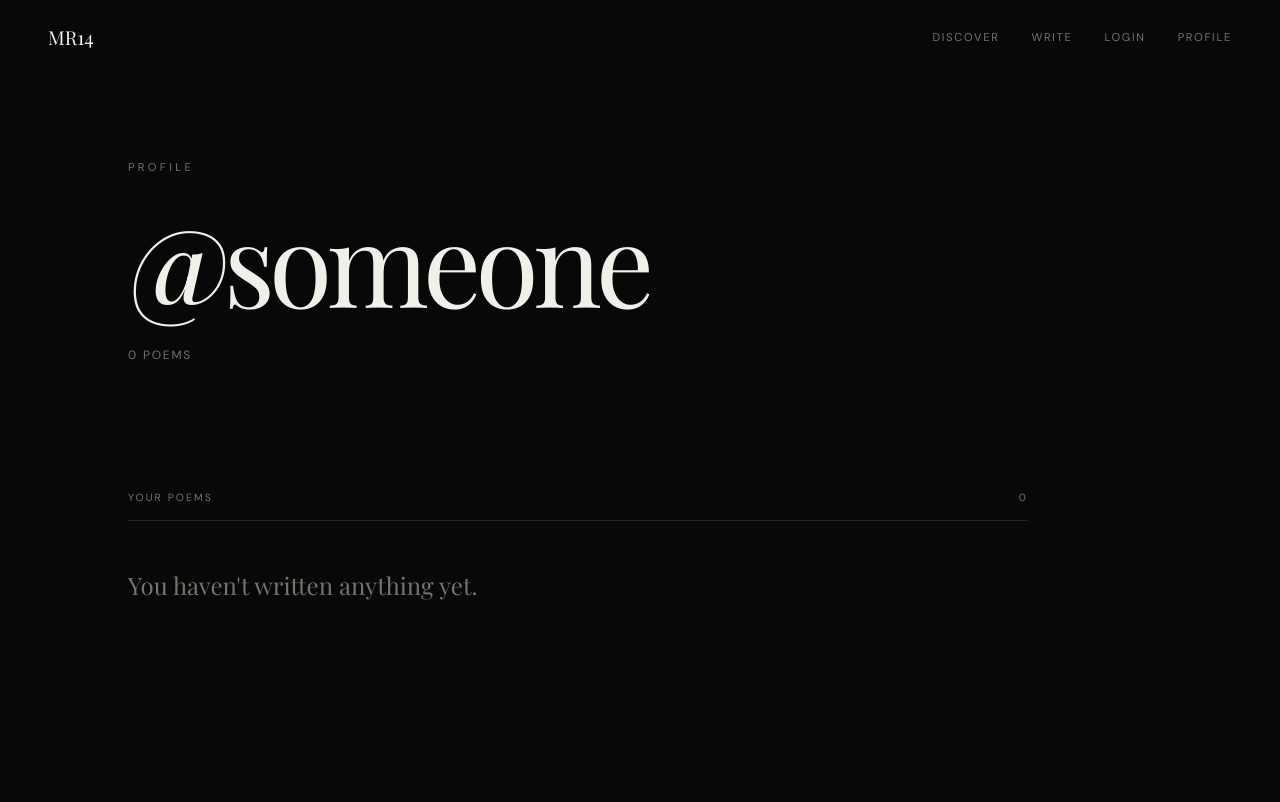
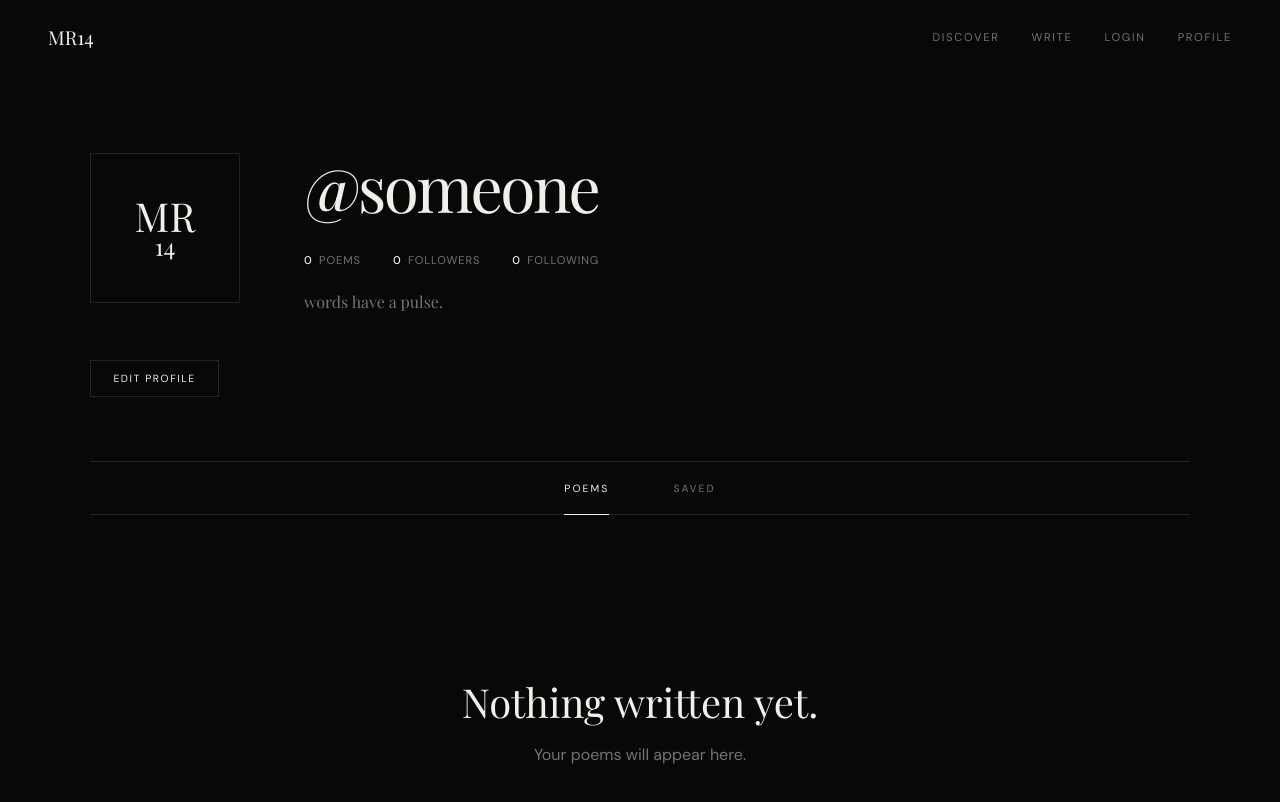
Before and after one commit to skit-devops-2026/devops-24ESKCS115, a React (Vite) app in the folder client/: page /profile in a window 1280 px wide. Shown: the top 802 px of the page. Built offline with nearby package versions, Linux system fonts and the light colour scheme.

Commit message:
MR14 first prototype

```diff
--- a/client/src/App.jsx
+++ b/client/src/App.jsx
@@ -12,6 +12,17 @@ import Profile from "./pages/Profile";
 
 function App() {
   const [poems, setPoems] = useState(poemsData);
+  const [savedPoems, setSavedPoems] = useState([]);
+
+  const toggleSave = (poemId) => {
+  setSavedPoems((currentSaved) => {
+    if (currentSaved.includes(poemId)) {
+      return currentSaved.filter((id) => id !== poemId);
+    }
+
+    return [...currentSaved, poemId];
+  });
+};
 
   return (
     <BrowserRouter>
@@ -20,13 +31,37 @@ function App() {
       <Routes>
         <Route
   path="/profile"
-  element={<Profile poems={poems} />}
+  element={
+    <Profile
+      poems={poems}
+      savedPoems={savedPoems}
+    />
+  }
 />
         <Route
   path="/poem/:id"
   element={<Poem poems={poems} />}
 />
-        <Route path="/" element={<Home poems={poems} />} />
+        <Route
+  path="/"
+  element={
+    <Home
+      poems={poems}
+      savedPoems={savedPoems}
+      toggleSave={toggleSave}
+    />
+  }
+/>
+<Route
+  path="/discover"
+  element={
+    <Discover
+      poems={poems}
+      savedPoems={savedPoems}
+      toggleSave={toggleSave}
+    />
+  }
+/>
 
         <Route
           path="/discover"
--- a/client/src/components/PoemCard.jsx
+++ b/client/src/components/PoemCard.jsx
@@ -1,12 +1,14 @@
 import { useState } from "react";
 import { Link } from "react-router-dom";
 
-function PoemCard({ id, number, title, author, poem }) {
+function PoemCard({ id, number, title, author, poem, saved, onSave }) {
   const [liked, setLiked] = useState(false);
   const [likeCount, setLikeCount] = useState(0);
   const [comments, setComments] = useState([]);
   const [comment, setComment] = useState("");
-
+const handleSave = () => {
+  setSaved(!saved);
+};
   const handleLike = () => {
     setLiked(!liked);
     setLikeCount(liked ? likeCount - 1 : likeCount + 1);
@@ -70,6 +72,12 @@ function PoemCard({ id, number, title, author, poem }) {
           >
             share ↗
           </button>
+<button
+  className={`save-button ${saved ? "saved" : ""}`}
+  onClick={() => onSave(id)}
+>
+  {saved ? "saved" : "save"}
+</button>
 
           <Link
             to={`/poem/${id}`}
--- a/client/src/index.css
+++ b/client/src/index.css
@@ -700,86 +700,289 @@ body {
 }
 .profile {
   min-height: 100vh;
-  padding: 10rem 10vw;
+  padding: 9rem 6vw 5rem;
 }
 
 .profile-header {
-  margin-bottom: 8rem;
-  animation: pageReveal 1s ease forwards;
+  max-width: 1100px;
+  margin: 0 auto;
+  padding-bottom: 4rem;
+  animation: pageReveal 0.8s ease forwards;
 }
 
-.profile-header > p:first-child {
-  margin-bottom: 2rem;
+.profile-identity {
+  display: flex;
+  align-items: center;
+  gap: 4rem;
+}
+
+.profile-mark {
+  width: 150px;
+  height: 150px;
+  flex-shrink: 0;
+  display: flex;
+  flex-direction: column;
+  justify-content: center;
+  align-items: center;
+  border: 1px solid #242426;
+  font-family: "Playfair Display", serif;
+  font-size: 2.5rem;
+  line-height: 0.7;
+}
+
+.profile-mark span {
+  margin-top: 0.5rem;
+  font-size: 1.5rem;
+}
+
+.profile-info h1 {
+  font-family: "Playfair Display", serif;
+  font-size: clamp(2.5rem, 5vw, 4.5rem);
+  font-weight: 400;
+  letter-spacing: -0.04em;
+}
+
+.profile-stats {
+  display: flex;
+  gap: 2rem;
+  margin-top: 1.5rem;
+}
+
+.profile-stats span {
+  display: flex;
+  gap: 0.4rem;
+  color: #77736c;
   font-size: 0.7rem;
-  letter-spacing: 0.3em;
+  letter-spacing: 0.08em;
+  text-transform: uppercase;
+}
+
+.profile-stats strong {
+  color: #f1efe9;
+  font-weight: 500;
+}
+
+.profile-bio {
+  margin-top: 1.5rem;
+  color: #77736c;
+  font-family: "Playfair Display", serif;
+  font-size: 1rem;
+}
+
+.profile-edit {
+  margin-top: 3rem;
+  padding: 0.7rem 1.4rem;
+  border: 1px solid #242426;
+  background: transparent;
+  color: #f1efe9;
+  font-family: "DM Sans", sans-serif;
+  font-size: 0.65rem;
+  letter-spacing: 0.15em;
+  text-transform: uppercase;
+  cursor: pointer;
+  transition:
+    background 0.3s ease,
+    color 0.3s ease;
+}
+
+.profile-edit:hover {
+  background: #f1efe9;
+  color: #080808;
+}
+
+.profile-tabs {
+  max-width: 1100px;
+  margin: 0 auto;
+  display: flex;
+  justify-content: center;
+  gap: 4rem;
+  border-top: 1px solid #242426;
+  border-bottom: 1px solid #242426;
+}
+
+.profile-tabs button {
+  position: relative;
+  padding: 1.2rem 0;
+  border: none;
+  background: transparent;
+  color: #77736c;
+  font-family: "DM Sans", sans-serif;
+  font-size: 0.65rem;
+  letter-spacing: 0.2em;
+  cursor: pointer;
+}
+
+.profile-tabs button.active {
+  color: #f1efe9;
+}
+
+.profile-tabs button.active::after {
+  content: "";
+  position: absolute;
+  bottom: -1px;
+  left: 0;
+  width: 100%;
+  height: 1px;
+  background: #f1efe9;
+}
+
+.profile-grid {
+  max-width: 1100px;
+  margin: 2rem auto 0;
+  display: grid;
+  grid-template-columns: repeat(3, 1fr);
+  gap: 2px;
+}
+
+.profile-poem {
+  position: relative;
+  min-height: 300px;
+  padding: 2rem;
+  border: 1px solid #242426;
+  background: #0c0c0d;
+  color: #f1efe9;
+  text-decoration: none;
+  overflow: hidden;
+  transition:
+    background 0.4s ease,
+    transform 0.4s ease;
+}
+
+.profile-poem:hover {
+  background: #121214;
+  transform: translateY(-3px);
+}
+
+.profile-poem-category {
+  font-size: 0.6rem;
+  letter-spacing: 0.2em;
+  text-transform: uppercase;
   color: #77736c;
 }
 
-.profile-header h1 {
+.profile-poem h2 {
+  margin-top: 4rem;
   font-family: "Playfair Display", serif;
-  font-size: clamp(4rem, 9vw, 9rem);
+  font-size: 2rem;
   font-weight: 400;
-  line-height: 0.95;
-  letter-spacing: -0.05em;
+  line-height: 1.05;
 }
 
-.profile-count {
-  margin-top: 2rem;
+.profile-poem p {
+  margin-top: 1rem;
   color: #77736c;
-  font-size: 0.75rem;
-  letter-spacing: 0.15em;
-  text-transform: uppercase;
+  font-family: "Playfair Display", serif;
+  font-size: 0.9rem;
+  line-height: 1.5;
 }
 
-.profile-poems {
-  max-width: 900px;
+.profile-poem-arrow {
+  position: absolute;
+  right: 2rem;
+  bottom: 2rem;
+  color: #77736c;
+  transition: transform 0.3s ease;
 }
 
-.profile-section-header {
-  display: flex;
-  justify-content: space-between;
-  padding-bottom: 1rem;
-  border-bottom: 1px solid #242426;
-  color: #77736c;
-  font-size: 0.65rem;
-  letter-spacing: 0.2em;
+.profile-poem:hover .profile-poem-arrow {
+  transform: translateX(5px);
 }
 
-.profile-poem {
-  display: grid;
-  grid-template-columns: 70px 1fr;
-  gap: 2rem;
-  padding: 2rem 0;
-  border-bottom: 1px solid #242426;
-  transition: padding-left 0.3s ease;
+.profile-empty {
+  grid-column: 1 / -1;
+  padding: 8rem 2rem;
+  text-align: center;
 }
 
-.profile-poem:hover {
-  padding-left: 1rem;
+.profile-empty h2 {
+  font-family: "Playfair Display", serif;
+  font-size: 2.5rem;
+  font-weight: 400;
 }
 
-.profile-poem > span {
+.profile-empty p {
+  margin-top: 1rem;
   color: #77736c;
-  font-size: 0.7rem;
+}
+.save-button {
+  padding: 0.6rem 0.4rem;
+  border: none;
+  background: transparent;
+  color: #77736c;
+  font-family: "DM Sans", sans-serif;
+  font-size: 0.8rem;
+  letter-spacing: 0.12em;
+  text-transform: uppercase;
+  cursor: pointer;
+  transition:
+    color 0.3s ease,
+    transform 0.3s ease;
 }
 
-.profile-poem h2 {
+.save-button:hover {
+  color: #f1efe9;
+  transform: translateY(-2px);
+}
+
+.save-button.saved {
+  color: #c8b89a;
+}
+.profile-edit-panel {
+  max-width: 1100px;
+  margin: 0 auto 3rem;
+  padding: 2rem;
+  border: 1px solid #242426;
+  background: #0c0c0d;
+}
+
+.profile-edit-panel h2 {
+  margin-bottom: 2rem;
   font-family: "Playfair Display", serif;
   font-size: 2rem;
   font-weight: 400;
 }
 
-.profile-poem p {
-  margin-top: 0.5rem;
+.profile-edit-panel input,
+.profile-edit-panel textarea {
+  width: 100%;
+  margin-bottom: 1.5rem;
+  padding: 0.8rem 0;
+  border: none;
+  border-bottom: 1px solid #242426;
+  background: transparent;
+  color: #f1efe9;
+  font-family: "DM Sans", sans-serif;
+  outline: none;
+}
+
+.profile-edit-panel textarea {
+  min-height: 100px;
+  resize: vertical;
+}
+
+.profile-edit-panel input:focus,
+.profile-edit-panel textarea:focus {
+  border-color: #77736c;
+}
+
+.profile-edit-panel input::placeholder,
+.profile-edit-panel textarea::placeholder {
   color: #77736c;
+}
+
+.profile-edit-panel button {
+  padding: 0.8rem 1.5rem;
+  border: 1px solid #242426;
+  background: transparent;
+  color: #f1efe9;
+  font-family: "DM Sans", sans-serif;
   font-size: 0.65rem;
   letter-spacing: 0.15em;
   text-transform: uppercase;
+  cursor: pointer;
 }
 
-.profile-empty {
-  padding: 3rem 0;
-  color: #77736c;
-  font-family: "Playfair Display", serif;
-  font-size: 1.5rem;
+.profile-edit-panel button:hover {
+  background: #f1efe9;
+  color: #080808;
 }
--- a/client/src/pages/Discover.jsx
+++ b/client/src/pages/Discover.jsx
@@ -1,9 +1,8 @@
 import { useState } from "react";
 import PoemCard from "../components/PoemCard";
 
-function Discover({ poems }) {
+function Discover({ poems, savedPoems, toggleSave }) {
   const [category, setCategory] = useState("all");
-
   const filteredPoems =
     category === "all"
       ? poems
@@ -49,6 +48,8 @@ function Discover({ poems }) {
             poem={poem.poem}
             category={poem.category}
             id={poem.id}
+            saved={savedPoems.includes(poem.id)}
+            onSave={toggleSave}
           />
         ))}
       </section>
--- a/client/src/pages/Home.jsx
+++ b/client/src/pages/Home.jsx
@@ -1,7 +1,7 @@
 import Hero from "../components/Hero";
 import PoemCard from "../components/PoemCard";
 
-function Home({ poems }) {
+function Home({ poems, savedPoems, toggleSave }) {
   return (
     <main>
       <Hero />
@@ -23,6 +23,8 @@ function Home({ poems }) {
             title={poem.title}
             author={poem.author}
             poem={poem.poem}
+            saved={savedPoems.includes(poem.id)}
+            onSave={toggleSave}
           />
         ))}
       </section>
--- a/client/src/pages/Profile.jsx
+++ b/client/src/pages/Profile.jsx
@@ -1,47 +1,149 @@
-function Profile({ poems }) {
-  const username = "someone";
+import { Link } from "react-router-dom";
+import { useState } from "react";
+
+function Profile({ poems, savedPoems }) {
+  const [username, setUsername] = useState("someone");
+const [bio, setBio] = useState("words have a pulse.");
+const [instagram, setInstagram] = useState("");
+const [activeTab, setActiveTab] = useState("poems");
+const [editing, setEditing] = useState(false);
 
   const userPoems = poems.filter(
     (poem) => poem.author === "You"
   );
 
+  const saved = poems.filter(
+    (poem) => savedPoems.includes(poem.id)
+  );
+
+  const displayedPoems =
+    activeTab === "poems"
+      ? userPoems
+      : saved;
+
   return (
     <main className="profile">
       <section className="profile-header">
-        <p>PROFILE</p>
+        <div className="profile-identity">
+          <div className="profile-mark">
+            MR
+            <span>14</span>
+          </div>
 
-        <h1>@{username}</h1>
+          <div className="profile-info">
+            <h1>@{username}</h1>
 
-        <p className="profile-count">
-          {userPoems.length} poems
-        </p>
-      </section>
+            <div className="profile-stats">
+              <span>
+                <strong>{userPoems.length}</strong>
+                poems
+              </span>
 
-      <section className="profile-poems">
-        <div className="profile-section-header">
-          <span>YOUR POEMS</span>
-          <span>{userPoems.length}</span>
+              <span>
+                <strong>0</strong>
+                followers
+              </span>
+
+              <span>
+                <strong>0</strong>
+                following
+              </span>
+            </div>
+
+            <p className="profile-bio">
+  {bio}
+</p>
+          </div>
         </div>
 
-        {userPoems.length === 0 ? (
-          <p className="profile-empty">
-            You haven't written anything yet.
-          </p>
+        <button
+  className="profile-edit"
+  onClick={() => setEditing(true)}
+>
+  Edit profile
+</button>
+      </section>
+      {editing && (
+  <div className="profile-edit-panel">
+    <h2>Edit profile</h2>
+
+    <input
+      type="text"
+      value={username}
+      onChange={(event) => setUsername(event.target.value)}
+      placeholder="Username"
+    />
+
+    <input
+      type="text"
+      value={instagram}
+      onChange={(event) => setInstagram(event.target.value)}
+      placeholder="Instagram handle (optional)"
+    />
+
+    <textarea
+      value={bio}
+      onChange={(event) => setBio(event.target.value)}
+      placeholder="Bio"
+    />
+
+    <button
+      onClick={() => setEditing(false)}
+    >
+      Save profile
+    </button>
+  </div>
+)}
+      <nav className="profile-tabs">
+        <button
+          className={activeTab === "poems" ? "active" : ""}
+          onClick={() => setActiveTab("poems")}
+        >
+          POEMS
+        </button>
+
+        <button
+          className={activeTab === "saved" ? "active" : ""}
+          onClick={() => setActiveTab("saved")}
+        >
+          SAVED
+        </button>
+      </nav>
+
+      <section className="profile-grid">
+        {displayedPoems.length === 0 ? (
+          <div className="profile-empty">
+            <h2>
+              {activeTab === "poems"
+                ? "Nothing written yet."
+                : "Nothing saved yet."}
+            </h2>
+
+            <p>
+              {activeTab === "poems"
+                ? "Your poems will appear here."
+                : "Poems you save will appear here."}
+            </p>
+          </div>
         ) : (
-          userPoems.map((poem, index) => (
-            <article
+          displayedPoems.map((poem) => (
+            <Link
+              to={`/poem/${poem.id}`}
               className="profile-poem"
               key={poem.id}
             >
-              <span>
-                {String(index + 1).padStart(2, "0")}
+              <span className="profile-poem-category">
+                {poem.category}
               </span>
 
-              <div>
-                <h2>{poem.title}</h2>
-                <p>{poem.category}</p>
-              </div>
-            </article>
+              <h2>{poem.title}</h2>
+
+              <p>{poem.poem}</p>
+
+              <span className="profile-poem-arrow">
+                →
+              </span>
+            </Link>
           ))
         )}
       </section>
```
